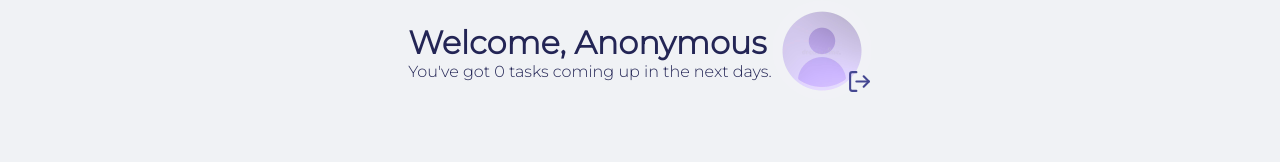
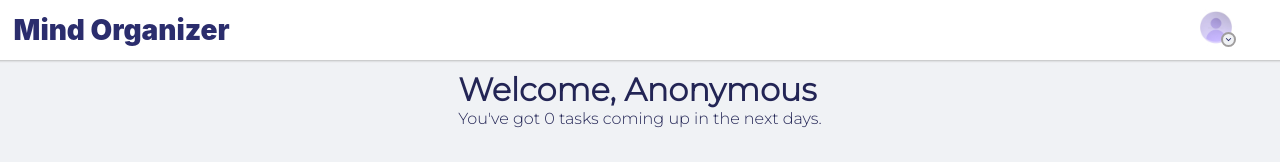
Before and after one commit to devcaiofelipe/todo-list-frontend, a React (Create React App) app: page /home in a window 1280 px wide. Shown: the top 162 px of the page. Built offline with nearby package versions, Linux system fonts and the light colour scheme; no server answers; the database is empty.

Commit message:
feat: add header content

```diff
--- a/src/pages/Home/index.jsx
+++ b/src/pages/Home/index.jsx
@@ -4,13 +4,13 @@ import Task from '../../components/Task'
 import DeleteModal from '../../components/DeleteModal';
 import UpdateModal from '../../components/UpdateModal';
 import { VscAdd } from 'react-icons/vsc';
-import { FiLogOut } from 'react-icons/fi';
+import { MdKeyboardArrowDown } from 'react-icons/md';
 import { BsSearch } from 'react-icons/bs';
 import firebase from '../../shared/firebase';
 import { getAuth } from 'firebase/auth';
 import { getDatabase, ref, child, get, set, push, remove, update } from 'firebase/database';
 import { getStorage, ref as refDatabase, getDownloadURL } from 'firebase/storage';
-import defaultLogoGrey from '../../assets/profile-gray.jpeg'
+import defaultLogo from '../../assets/defaultLogo.jpg'
 
 const Home = () => {
   const [task, setTask] = useState('');
@@ -223,16 +223,20 @@ const Home = () => {
   return (
     <div className="container">
 
-      <header className="header-content">
+      <header className="header-container">
+        <p className="header-title">Mind Organizer</p>
+        <div className="logout-container">
+          <img src={ userInfo.photoURL ? URL.createObjectURL(userInfo.photoURL) : defaultLogo} alt="logo" className="profile-picture-home"/>
+          <MdKeyboardArrowDown className="logout-icon"/>
+        </div>
+      </header>
+
+      <div className="title-content">
         <div>
           <h1 className="messages color">Welcome, {userInfo?.displayName || 'guest'}</h1>
           <p className="messages color">You've got {tasks.length} tasks coming up in the next days.</p>
         </div>
-        <div className="logout-container">
-          <img src={ userInfo.photoURL ? URL.createObjectURL(userInfo.photoURL) : defaultLogoGrey} alt="logo" className="profile-picture-home"/>
-          <FiLogOut className="logout-icon"/>
-        </div>
-      </header>
+      </div>
 
       <div className="handle-task-container">
         <input className="add-task-input messages" type="text" placeholder="Add a new task..." autoFocus value={task} onChange={handleInputChange} onKeyDown={handleKeyPressed}></input>
--- a/src/pages/Home/styles.css
+++ b/src/pages/Home/styles.css
@@ -5,12 +5,17 @@
 }
 
 html {
-  height: 100%
+  height: 100%;
+  max-width: 100%;
+  width: 100vw;
 }
 
 body {
   min-height: 100vh;
+  width: 100%;
   background-color: #F0F2F5;
+  margin: 0px 0px 0px 0px;
+  overflow-x: hidden;
 }
 
 
@@ -22,20 +27,6 @@ body {
   color: #232555
 }
 
-.profile-picture-home {
-  top: 20px;
-  left: 650px;
-  width: 100px;
-  height: 100px;
-  border-radius: 50%;
-}
-
-.header-content {
-  display: flex;
-  justify-content: flex-end;
-  align-items: center;
-}
-
 .container {
   display: flex;
   flex-direction: column;
@@ -43,6 +34,41 @@ body {
   align-items: center;
   width: 100%;
   gap: 35px;
+}
+
+.header-container {
+  position: fixed;
+  display: flex;
+  justify-content: space-between;
+  align-items: center;
+  width: 101%;
+  height: 60px;
+  background-color: white;
+  font-size: 28px;
+  color: #2b2d6d;
+  font-weight: 1000;
+  z-index: 1;
+  box-shadow: 0px 3px 2px -2px rgba(182, 182, 182, 0.904);
+}
+
+.header-title {
+  margin-left: 20px
+}
+
+.profile-picture-home {
+  top: 20px;
+  left: 650px;
+  width: 40px;
+  height: 40px;
+  border-radius: 50%;
+  margin-right: 50px;
+}
+
+.title-content {
+  display: flex;
+  justify-content: flex-end;
+  align-items: center;
+  margin-top: 70px;
 }
 
 .handle-task-container {
@@ -243,9 +269,13 @@ body {
 
 .logout-icon {
   position: absolute;
-  width: 25px;
-  height: 25px;
+  width: 15px;
+  height: 15px;
   bottom: 10px;
-  right: 0px;
-  color: #444791;
+  top: 25px;
+  right: 50px;
+  color: #2b2d6d;
+  background-color: #F0F2F5;
+  border-radius: 50%;
+  border: 2px solid rgb(160, 158, 158);
 }
```
